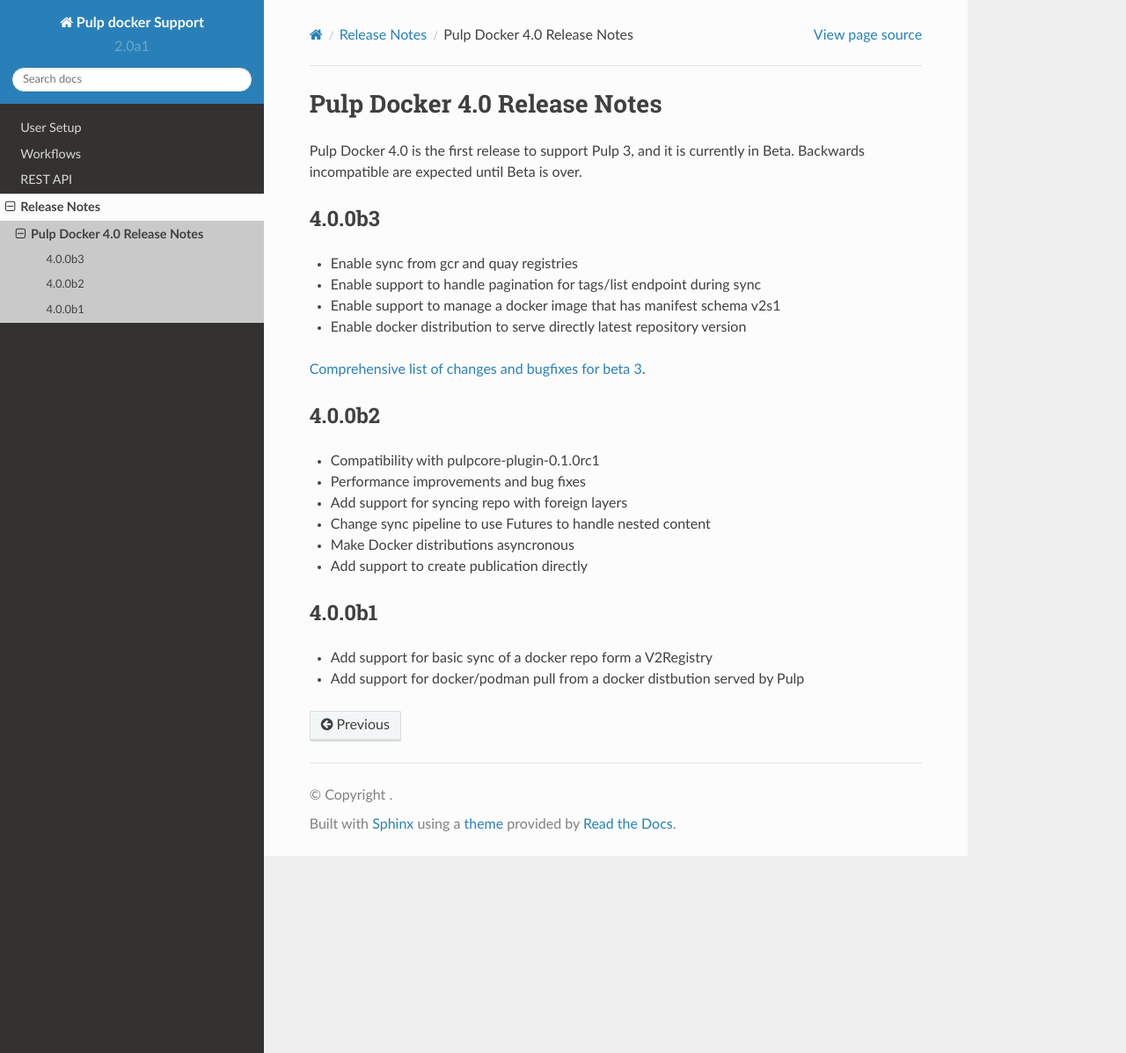
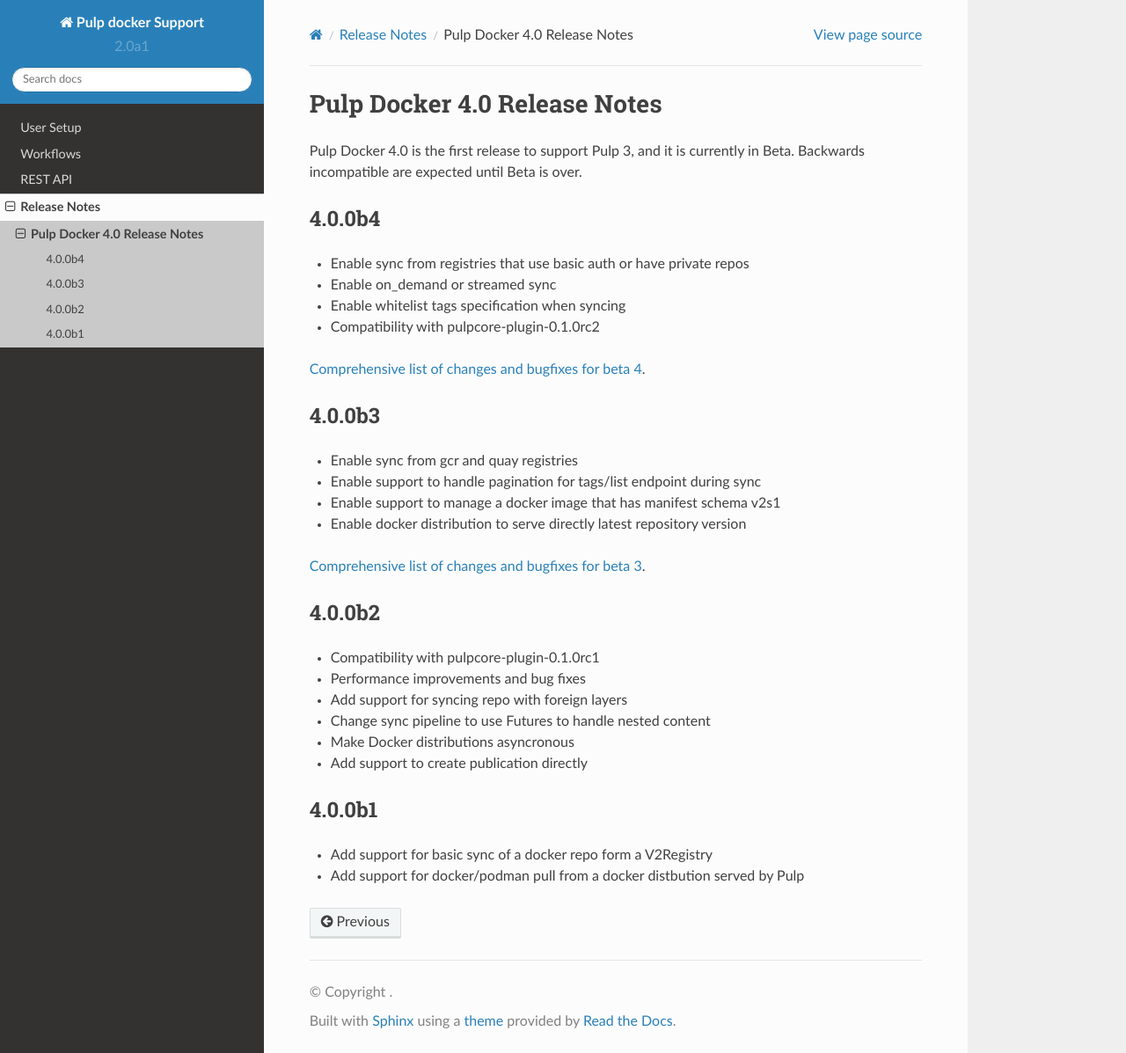
Before and after one commit to pulp/pulp_docker, a Sphinx documentation site: the page built from docs/release-notes/4.0.z.rst, in a window 1280 px wide and 1197 px high. Shown: the whole window at 88% size. Built offline with Sphinx 7.4.7 and the Read the Docs theme 2.0.0, drawn with Linux system fonts in a browser that asks for light colours.

Commit message:
Prepare for docker beta 4.

```diff
--- a/docs/release-notes/4.0.z.rst
+++ b/docs/release-notes/4.0.z.rst
@@ -4,6 +4,16 @@
 
 Pulp Docker 4.0 is the first release to support Pulp 3, and it is currently in Beta. Backwards
 incompatible are expected until Beta is over.
+
+4.0.0b4
+^^^^^^^
+
+- Enable sync from registries that use basic auth or have private repos
+- Enable on_demand or streamed sync
+- Enable whitelist tags specification when syncing
+- Compatibility with pulpcore-plugin-0.1.0rc2
+
+`Comprehensive list of changes and bugfixes for beta 4 <https://github.com/pulp/pulp_docker/compare/4.0.0b3...4.0.0b4>`_.
 
 4.0.0b3
 ^^^^^^^
--- a/setup.py
+++ b/setup.py
@@ -12,7 +12,7 @@
 
 setup(
     name='pulp-docker',
-    version='4.0.0b3',
+    version='4.0.0b4',
     description='pulp-docker plugin for the Pulp Project',
     long_description=long_description,
     license='GPLv2+',
```
